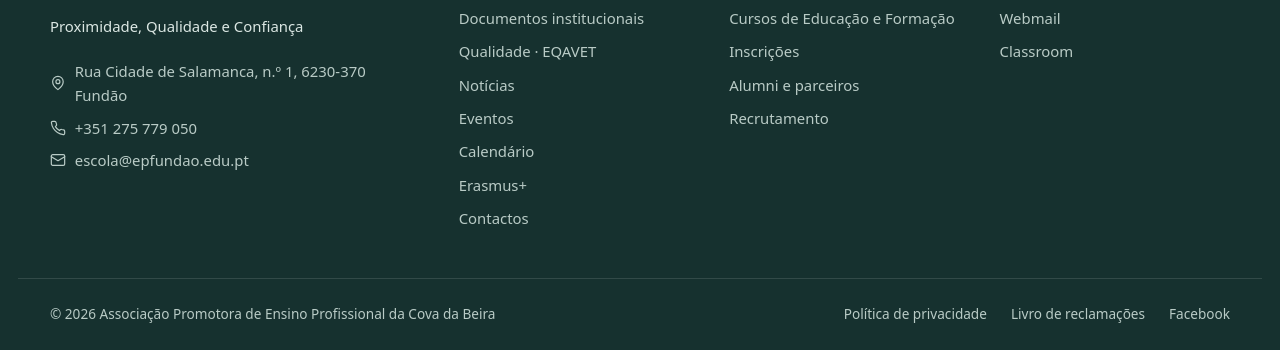
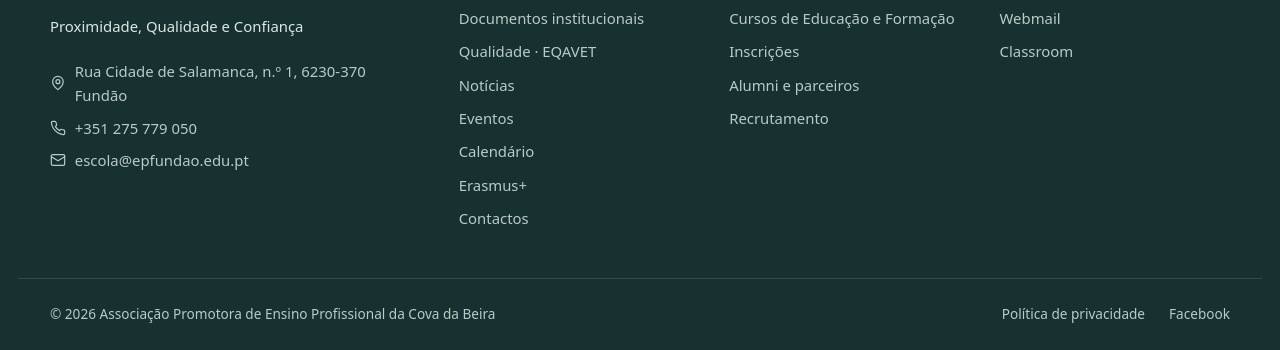
Before and after one commit to aldirpedro/www.epf, an Astro site: page / in a window 1280 px wide. Shown: the part 5159-5509 px from the top of the page. Built offline with nearby package versions, Linux system fonts and the light colour scheme; Astro itself is replaced by a stand-in of ours; no server answers; the database is empty.

Commit message:
alterando Rodapé

```diff
--- a/src/components/Rodape.astro
+++ b/src/components/Rodape.astro
@@ -91,11 +91,7 @@ const colunas = [
 
 
 
-<li>
-  <a href={site.livroReclamacoes} rel="noopener">
-    Livro de reclamações
-  </a>
-</li>
+
 
       {
         site.social.map((s) => (
```
